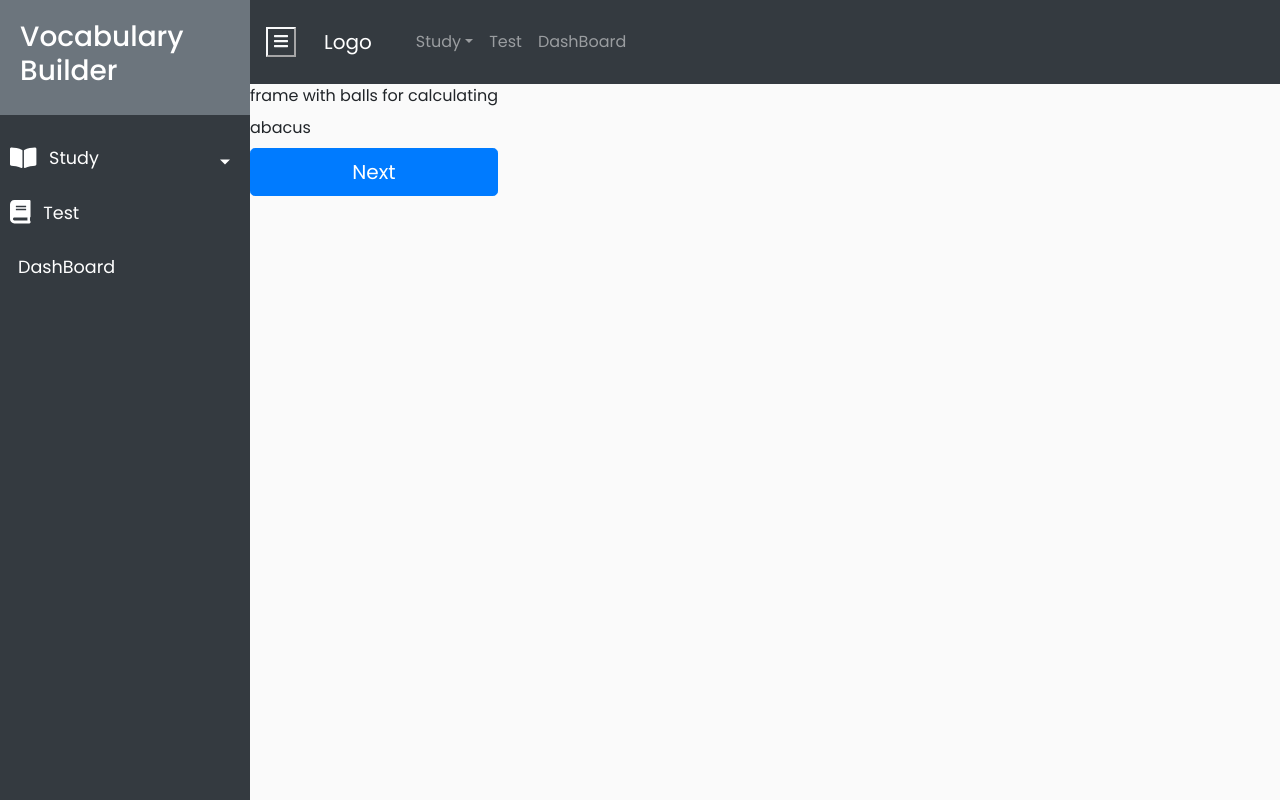
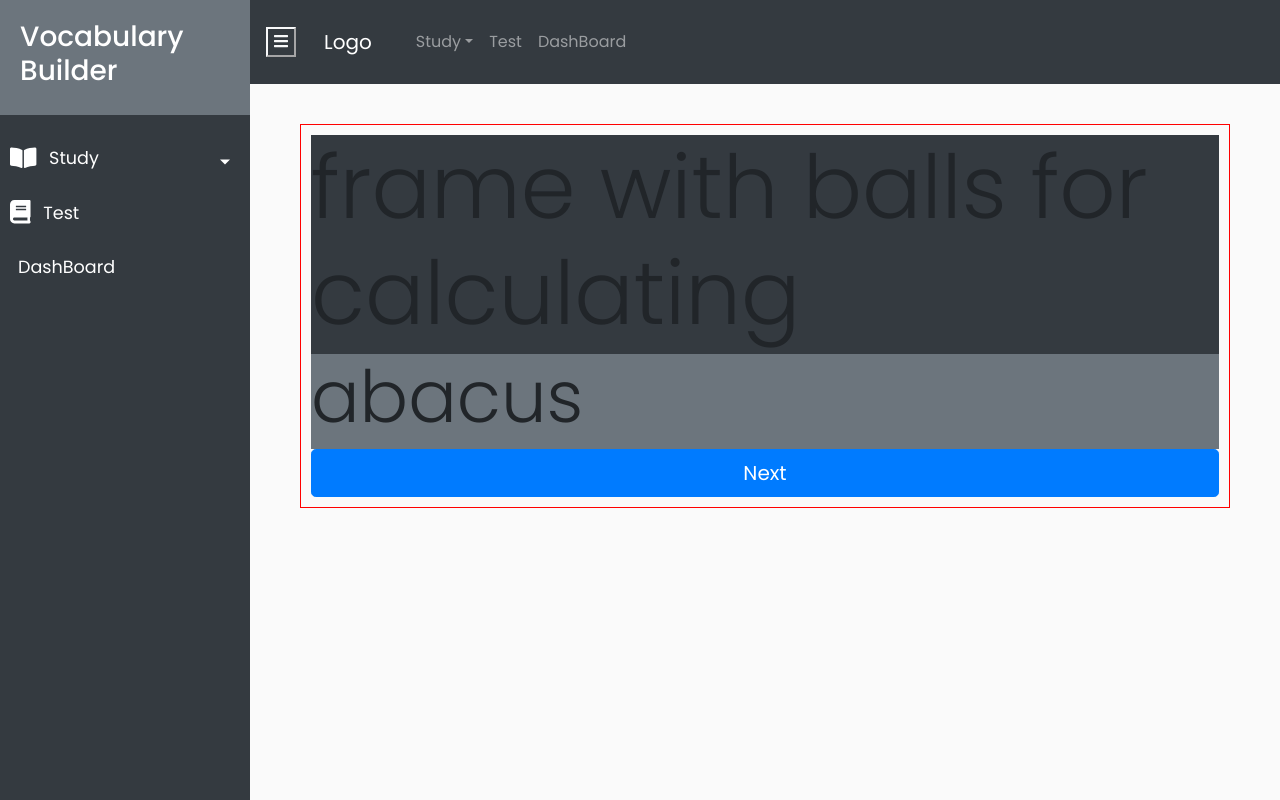
Before and after one commit to FullBinaryAlchemist/vocab-builder, a Django app: template study/templates/study/learn.html in a window 1280 px wide. Run offline with Django 3.2, Linux system fonts and the light colour scheme; data comes from the database, SQL or seed files in the repository; both versions use the stored data as it was after the commit; tables that the repository leaves empty hold one stand-in row (values such as "Sample post"); the template is opened without the code that fills it: values that come from a table or form of the project are taken from there, most other values are stand-ins (such as "Sample title", 1, 10 or a date in 2020); some libraries are stand-ins or nearby versions.

Commit message:
modified templates

```diff
--- a/study/templates/study/base.html
+++ b/study/templates/study/base.html
@@ -34,7 +34,7 @@
 <div style="float: left;">
 	<div class="wrapper">
 		<!-- Sidebar -->
-		<nav id="sidebar" class="bg-dark">
+		<nav id="sidebar" class="navbar-expand-md navbar-expand-sm sticky-top bg-dark">
 			<div class="sidebar-header bg-secondary">
 				<h3>Vocabulary Builder</h3>
 				<strong>VB</strong>
@@ -88,7 +88,7 @@
 	</div>
 </div>
 
-<nav class="navbar navbar-expand-md bg-dark navbar-dark sticky-top">
+<nav class="navbar navbar-expand-md navbar-expand-sm bg-dark navbar-dark sticky-top">
 
 	<button type="button" id="sidebarCollapse" class="navbar-btn btn-outline-light btn-dark">
 		<i class="fas fa-bars"></i>
--- a/study/templates/study/learn.html
+++ b/study/templates/study/learn.html
@@ -6,12 +6,13 @@
 {% load mathfilters %}
 
 <body onload="set_form_meth();" onunload="check_meth();">
+<div  class="container-fluid justify-content-center" style="margin: 40px 50px;padding:10px 10px;border:solid red 1px;">
 {% if learn_words.count %}
     <form id="form_data" class="form">{% csrf_token %}
-        <div>
+        <div class="d-flex bg-dark display-2">
             <label>{{ learn_words|get_unl_def:l_word_num }}</label>
         </div>
-        <div>
+        <div class="d-flex bg-secondary display-3">
             <label>{{ learn_words|get_unl_word:l_word_num }}</label>
         </div>
         <div>
@@ -26,6 +27,7 @@
         </div>
     </form>
 {% endif %}
+</div>
 </body>
 <script>
     function set_form_meth() {console.log("{{ l_word_num }}");
--- a/study/templates/study/navbar.html
+++ b/study/templates/study/navbar.html
@@ -33,7 +33,7 @@
     <link rel="stylesheet" href="{% static 'css/navbar.css' %}">
 </head>
 <body>
-<nav class="navbar navbar-expand-md bg-dark navbar-dark sticky-top">
+<nav class="navbar navbar-expand-md navbar-expand-sm bg-dark navbar-dark sticky-top">
 
 	<button type="button" id="sidebarCollapse" class="navbar-btn btn-outline-light btn-dark">
 		<i class="fas fa-bars"></i>
```
Also changed, not shown: db.sqlite3.
